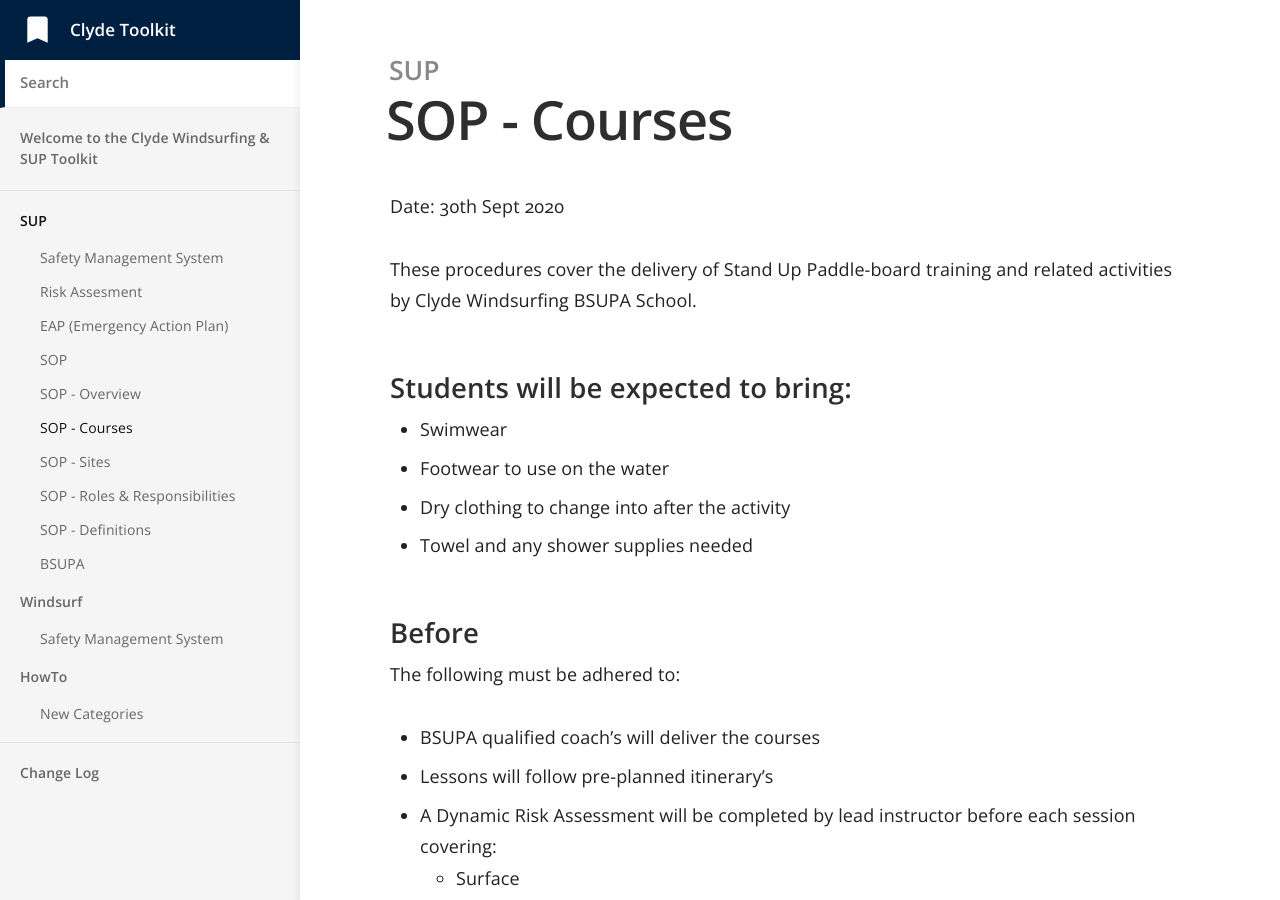
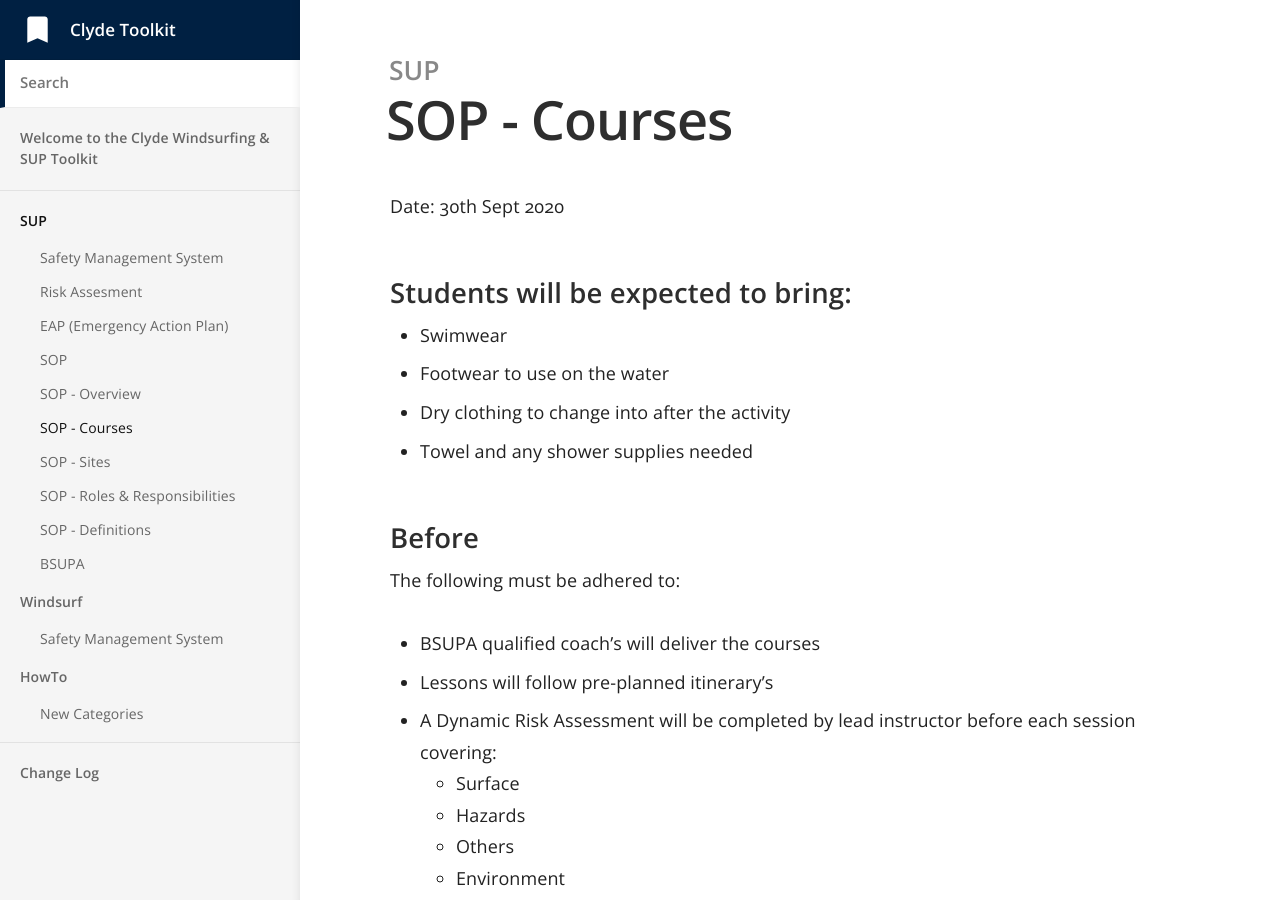
Before and after one commit to numbat70/clyde, a Jekyll site: the page built from _docs/Content/06-SUP_SOP_Courses.md, in a window 1280 px wide and 900 px high. Built offline with Jekyll 4.4.1, drawn with Linux system fonts in a browser that asks for light colours.

Commit message:
Update 06-SUP_SOP_Courses.md
mk

```diff
--- a/_docs/Content/06-SUP_SOP_Courses.md
+++ b/_docs/Content/06-SUP_SOP_Courses.md
@@ -4,8 +4,6 @@ category: SUP
 order: 6
 ---
 Date: 30th Sept 2020
-
-These procedures cover the delivery of Stand Up Paddle-board training and related activities by Clyde Windsurfing BSUPA School.
 
 ## Students will be expected to bring:
   - Swimwear
```
